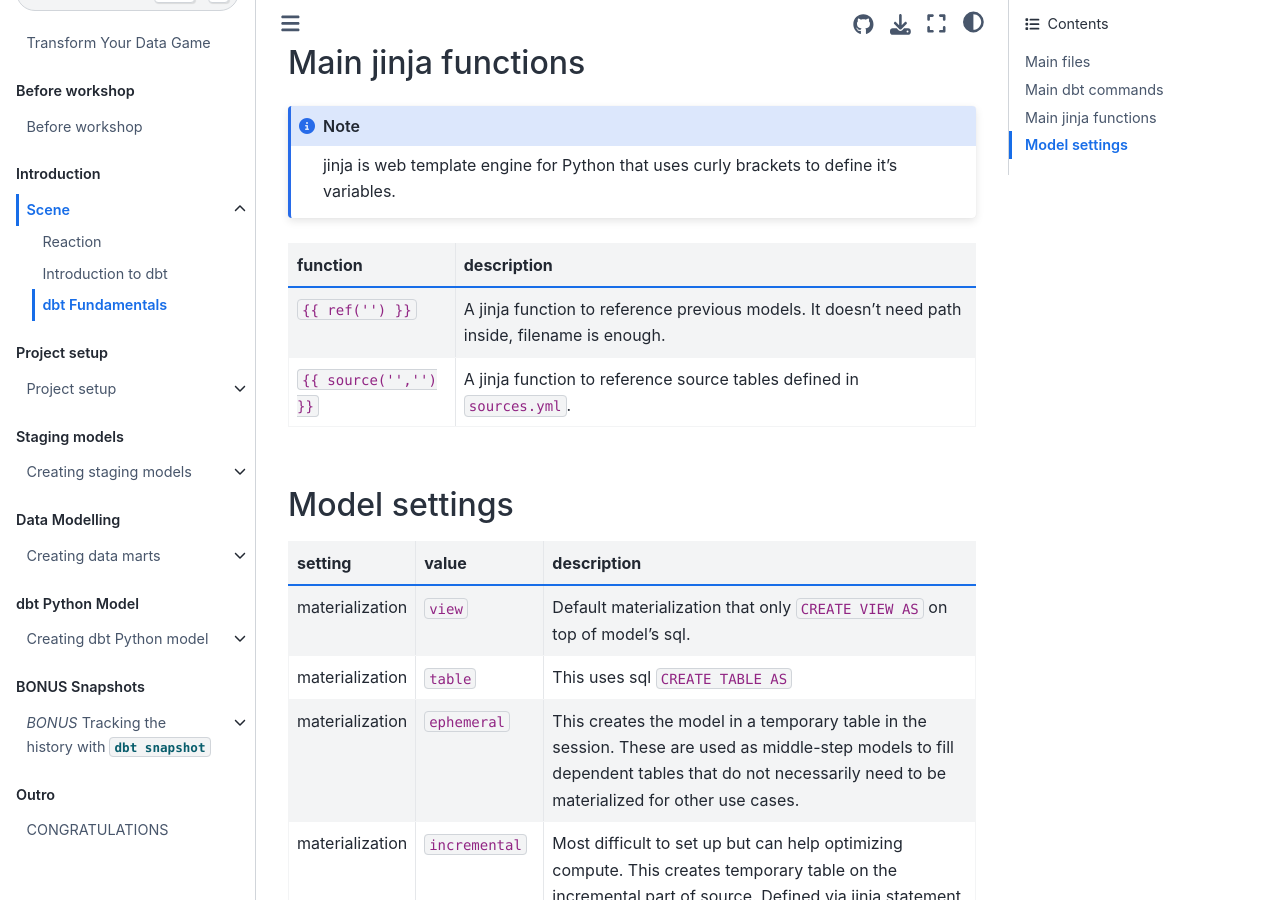
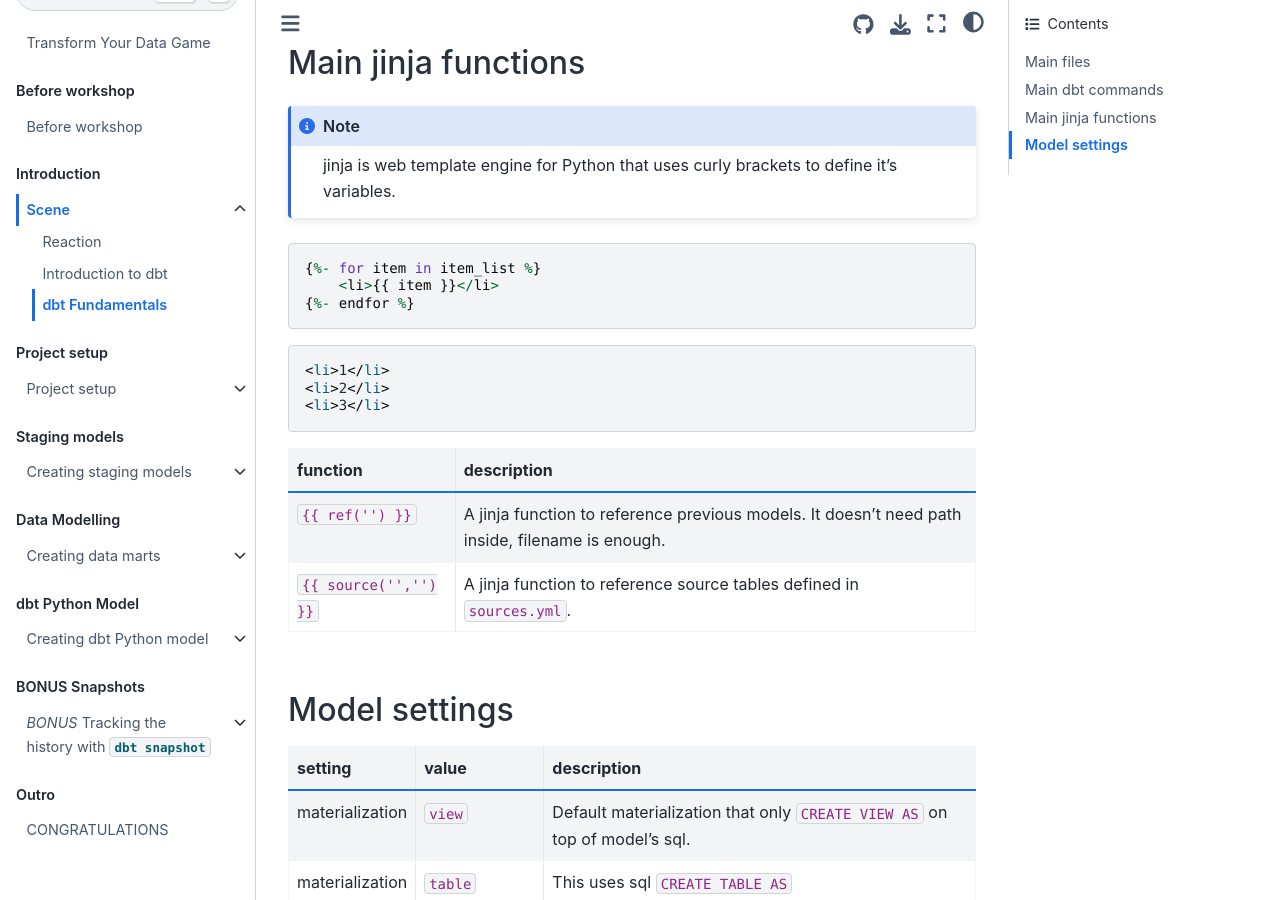
Before and after one commit to strvcom/dbt-workshop, a Jupyter Book: the page built from chapters/01/fundamentals.md, in a window 1280 px wide and 900 px high, scrolled down 1203 px. Built offline with Jupyter Book 1.0.4 settings and Sphinx 7.4.7 and the Sphinx Book theme 1.1.4, drawn with Linux system fonts in a browser that asks for light colours.

Commit message:
fix typos and revert change

````diff
--- a/chapters/01/fundamentals.md
+++ b/chapters/01/fundamentals.md
@@ -27,6 +27,18 @@
 jinja is web template engine for Python that uses curly brackets to define it's variables.
 ```
 
+```python
+{%- for item in item_list %}
+    <li>{{ item }}</li>
+{%- endfor %}
+```
+
+```html
+<li>1</li>
+<li>2</li>
+<li>3</li>
+```
+
 | function              | description                                                                                   |
 | :-------------------- | --------------------------------------------------------------------------------------------- |
 | `{{ ref('') }}`       | A jinja function to reference previous models. It doesn't need path inside, filename is enough. |
````
Also changed, not shown: chapters/02/project_setup.md (+1 -1 lines), chapters/05/python.md (+1 -1 lines), 1 other file.
